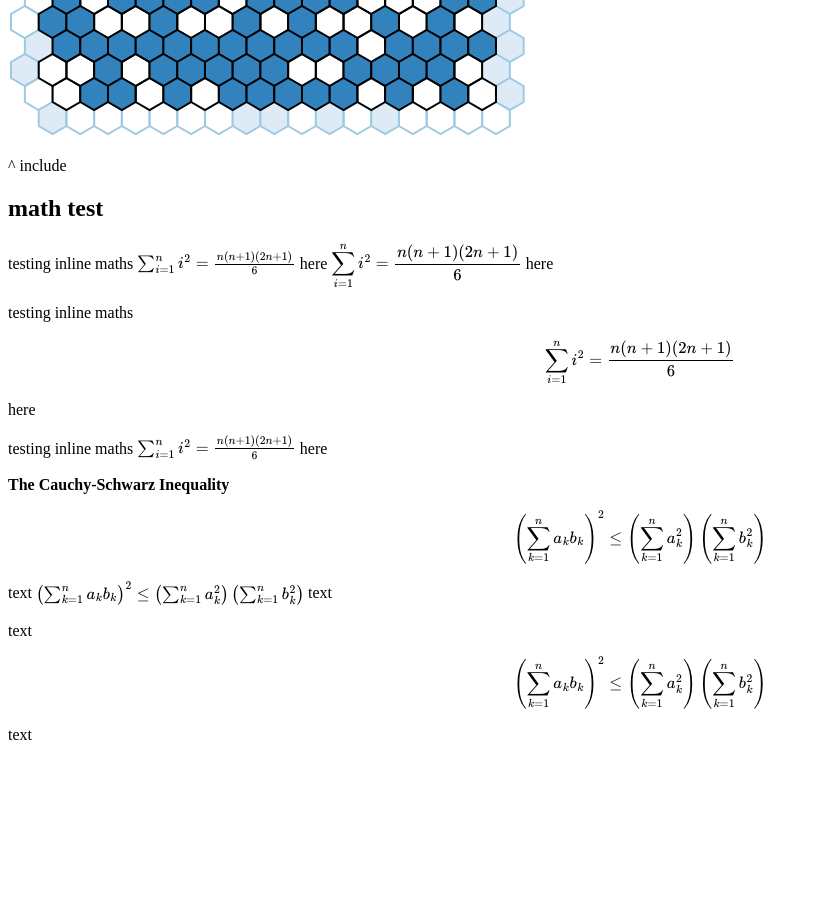
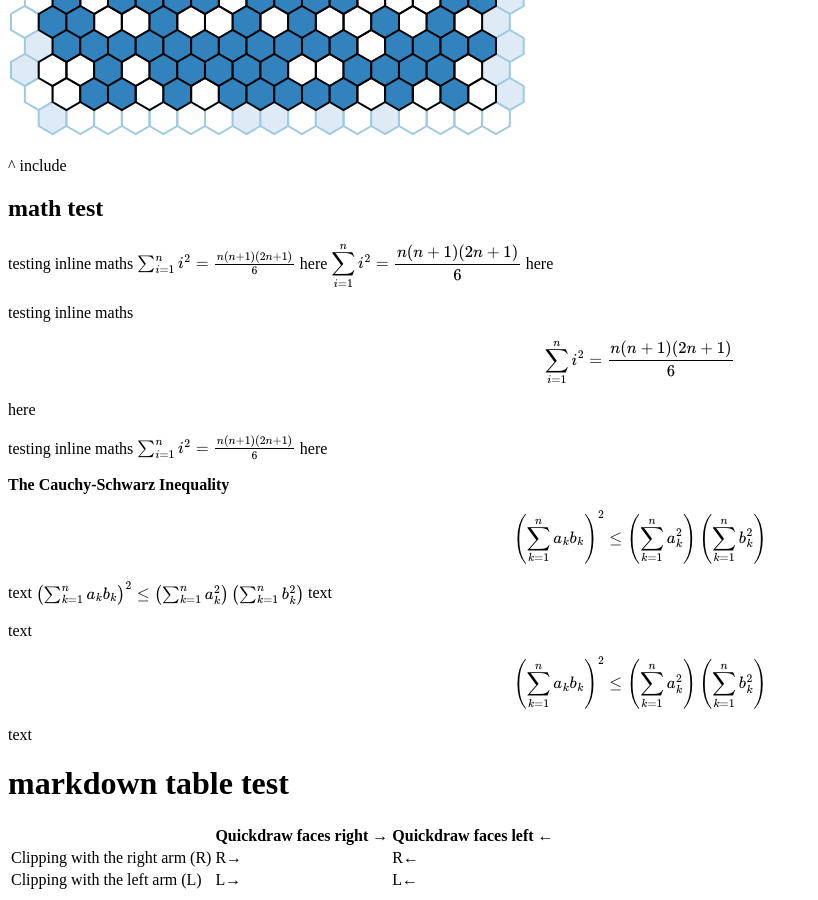
Before and after one commit to zvold/test-gh-pages, a Jekyll site: the page built from docs/page5.md, in a window 1280 px wide and 900 px high, scrolled down 2045 px. Shown: the whole window, without its empty margins (0-818 px from the left). Built offline with Jekyll 4.4.1, drawn with Linux system fonts in a browser that asks for light colours; our own code applies the rules of GitHub Pages for plain Markdown files; before the commit the page ends 2805 px from its top, so only the background shows below that.

Commit message:
markdown table test

```diff
--- a/docs/page5.md
+++ b/docs/page5.md
@@ -28,3 +28,10 @@ $$\left( \sum_{k=1}^n a_k b_k \right)^2 \leq \left( \sum_{k=1}^n a_k^2 \right) \
 text $$\left( \sum_{k=1}^n a_k b_k \right)^2 \leq \left( \sum_{k=1}^n a_k^2 \right) \left( \sum_{k=1}^n b_k^2 \right)$$ text
 
 text \$$\left( \sum_{k=1}^n a_k b_k \right)^2 \leq \left( \sum_{k=1}^n a_k^2 \right) \left( \sum_{k=1}^n b_k^2 \right)$$ text
+
+# markdown table test
+
+|  | Quickdraw faces right → | Quickdraw faces left ← |
+| --- | --- | --- |
+| Clipping with the right arm (R) | R→ | R← |
+| Clipping with the left arm (L) | L→ | L← |
```
Also changed, not shown: docs/_layouts/math.html (+4 -5 lines).
